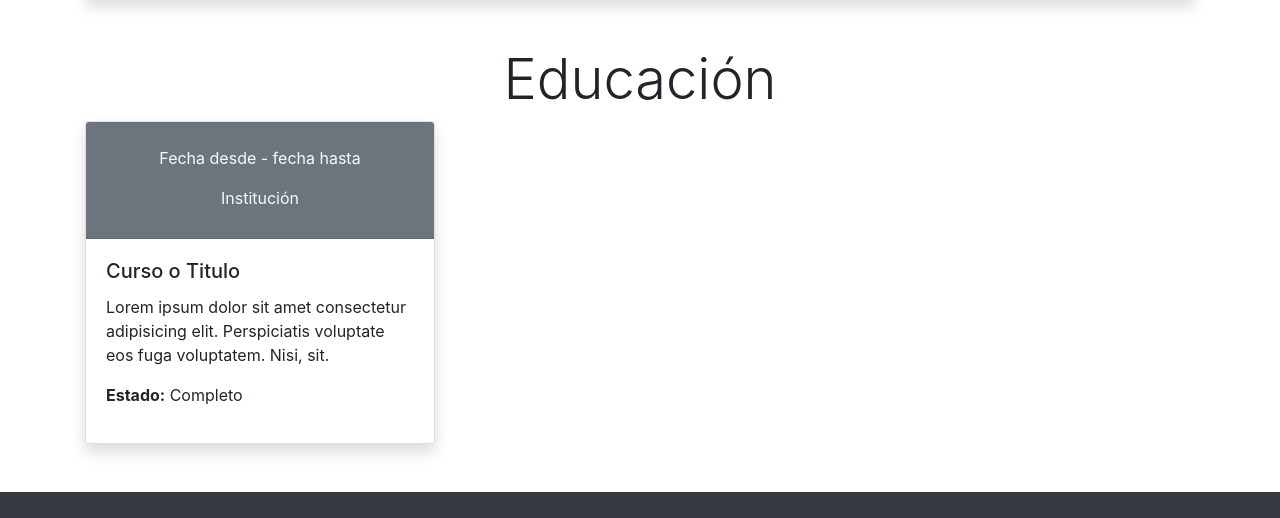
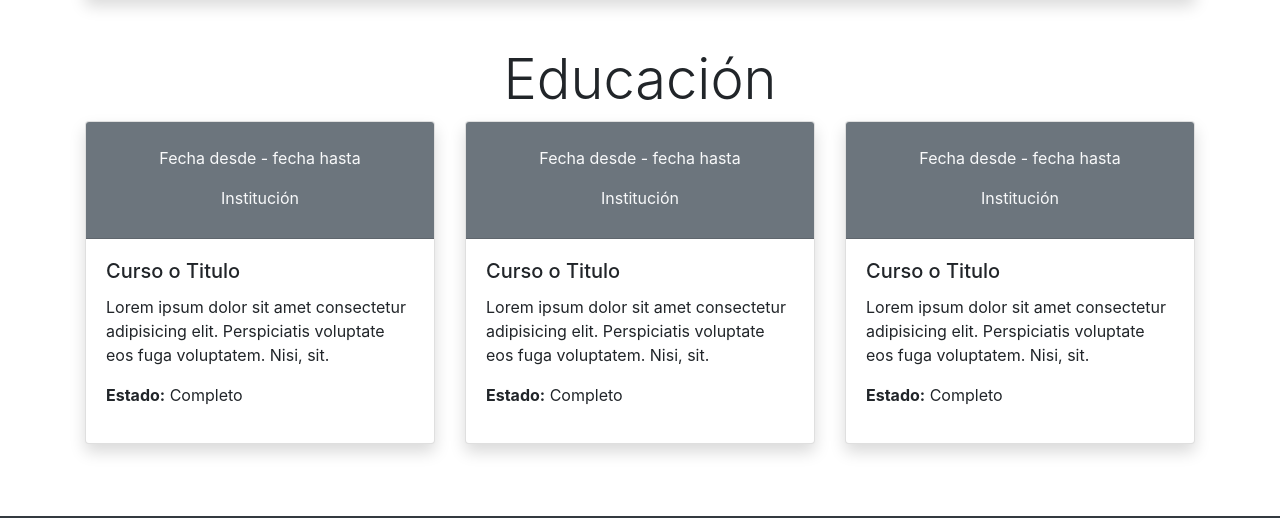
Before and after one commit to earias08/cv5a, a plain HTML site: page index.html in a window 1280 px wide. Shown: the part 2306-2824 px from the top of the page. Drawn offline with nearby package versions, Linux system fonts and the light colour scheme.

Commit message:
agregamos mas cards de estudios, se agregaron detalles esteticos y se vinculo con esta seccion con el navbar

```diff
--- a/index.html
+++ b/index.html
@@ -39,7 +39,7 @@
                 <a href="#experienciaLaboral" class="nav-link">Experiencia laboral</a>
               </li>
               <li class="nav-item">
-                <a href="#" class="nav-link">Educacion</a>
+                <a href="#educacion" class="nav-link">Educacion</a>
               </li>
               <li class="nav-item">
                 <a href="#" class="nav-link">Portfolio</a>
@@ -258,7 +258,7 @@
         <section id="educacion">
             <h2 class="text-center display-4">Educación</h2>
             <article class="row">
-                <div class="col-md-4">
+                <div class="col-md-4 mb-4">
                     <div class="card shadow">
                         <div class="card-header bg-secondary text-light text-center pt-4">
                             <p>Fecha desde - fecha hasta</p>
@@ -271,8 +271,32 @@
                         </div>
                     </div>
                 </div>
-                <div class="col-md-4"></div>
-                <div class="col-md-4"></div>
+                <div class="col-md-4 mb-4">
+                    <div class="card shadow">
+                        <div class="card-header bg-secondary text-light text-center pt-4">
+                            <p>Fecha desde - fecha hasta</p>
+                            <p>Institución</p>
+                        </div>
+                        <div class="card-body">
+                            <h5 class="card-title">Curso o Titulo</h5>
+                            <p class="card-text">Lorem ipsum dolor sit amet consectetur adipisicing elit. Perspiciatis voluptate eos fuga voluptatem. Nisi, sit.</p>
+                            <p><span class="font-weight-bold">Estado:</span> Completo</p>
+                        </div>
+                    </div>
+                </div>
+                <div class="col-md-4 mb-4">
+                    <div class="card shadow">
+                        <div class="card-header bg-secondary text-light text-center pt-4">
+                            <p>Fecha desde - fecha hasta</p>
+                            <p>Institución</p>
+                        </div>
+                        <div class="card-body">
+                            <h5 class="card-title">Curso o Titulo</h5>
+                            <p class="card-text">Lorem ipsum dolor sit amet consectetur adipisicing elit. Perspiciatis voluptate eos fuga voluptatem. Nisi, sit.</p>
+                            <p><span class="font-weight-bold">Estado:</span> Completo</p>
+                        </div>
+                    </div>
+                </div>
             </article>
         </section>
       </section>
```
